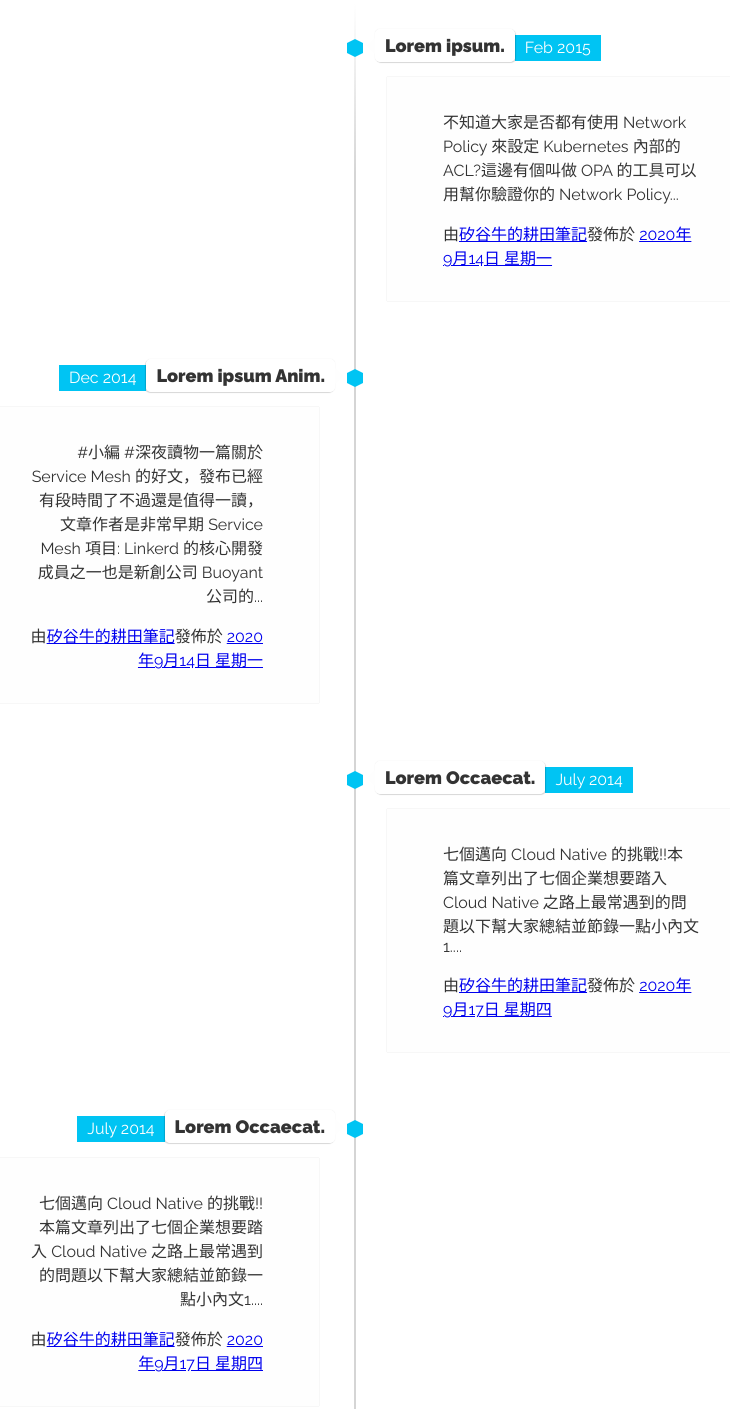
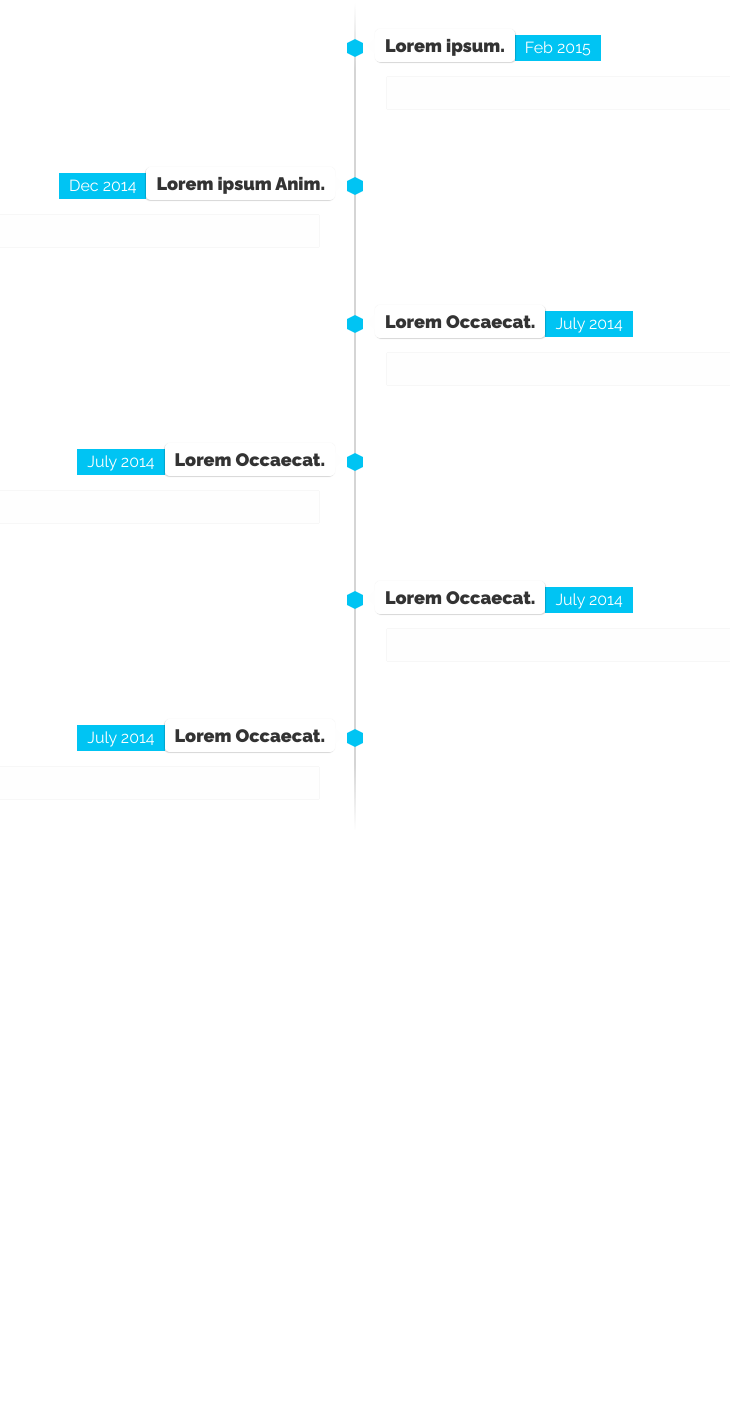
Before and after one commit to technologynoteniu/timeline, a plain HTML site: page index.html in a window 1280 px wide. Shown: the part 103-1512 px from the top of the page, without its empty margins (285-1015 px from the left). After the commit the page ends 942 px from the top, so only its background shows below. Drawn offline with Linux system fonts and the light colour scheme.

Commit message:
reduce html

```diff
--- a/index.html
+++ b/index.html
@@ -27,7 +27,7 @@
         <span class="flag">Lorem ipsum.</span>
         <span class="time-wrapper"><span class="time">Feb 2015</span></span>
       </div>
-      <div class="desc"><div class="fb-post" data-href="https://www.facebook.com/technologynoteniu/posts/120445456456262" data-width="350" data-show-text="true"><blockquote cite="https://www.facebook.com/technologynoteniu/posts/120445456456262" class="fb-xfbml-parse-ignore"><p>不知道大家是否都有使用 Network Policy 來設定 Kubernetes 內部的 ACL?這邊有個叫做 OPA 的工具可以用幫你驗證你的 Network Policy...</p>由<a href="https://www.facebook.com/technologynoteniu/">矽谷牛的耕田筆記</a>發佈於&nbsp;<a href="https://www.facebook.com/technologynoteniu/posts/120445456456262">2020年9月14日 星期一</a></blockquote></div></div></div>
+      <div class="desc"><div class="fb-post" data-href="https://www.facebook.com/technologynoteniu/posts/120445456456262" data-show-text="true"></div>
   </li>
 
   <!-- Item 2 -->
@@ -38,7 +38,7 @@
         <span class="flag">Lorem ipsum Anim.</span>
         <span class="time-wrapper"><span class="time">Dec 2014</span></span>
       </div>
-      <div class="desc"><div class="fb-post" data-href="https://www.facebook.com/technologynoteniu/posts/120528776447930" data-width="350" data-show-text="true"><blockquote cite="https://www.facebook.com/technologynoteniu/posts/120528776447930" class="fb-xfbml-parse-ignore"><p>#小編 #深夜讀物一篇關於 Service Mesh 的好文，發布已經有段時間了不過還是值得一讀， 文章作者是非常早期 Service Mesh 項目: Linkerd 的核心開發成員之一也是新創公司 Buoyant 公司的...</p>由<a href="https://www.facebook.com/technologynoteniu/">矽谷牛的耕田筆記</a>發佈於&nbsp;<a href="https://www.facebook.com/technologynoteniu/posts/120528776447930">2020年9月14日 星期一</a></blockquote></div></div></div>
+      <div class="desc"><div class="fb-post" data-href="https://www.facebook.com/technologynoteniu/posts/120528776447930" data-show-text="true"></div>
   </li>
 
   <!-- Item 3 -->
@@ -49,7 +49,7 @@
         <span class="flag">Lorem Occaecat.</span>
         <span class="time-wrapper"><span class="time">July 2014</span></span>
       </div>
-      <div class="desc"><div class="fb-post" data-href="https://www.facebook.com/technologynoteniu/posts/125741595926648" data-width="350" data-show-text="true"><blockquote cite="https://www.facebook.com/technologynoteniu/posts/125741595926648" class="fb-xfbml-parse-ignore"><p>七個邁向 Cloud Native 的挑戰!!本篇文章列出了七個企業想要踏入 Cloud Native 之路上最常遇到的問題以下幫大家總結並節錄一點小內文1....</p>由<a href="https://www.facebook.com/technologynoteniu/">矽谷牛的耕田筆記</a>發佈於&nbsp;<a href="https://www.facebook.com/technologynoteniu/posts/125741595926648">2020年9月17日 星期四</a></blockquote></div></div>
+      <div class="desc"><div class="fb-post" data-href="https://www.facebook.com/technologynoteniu/posts/125741595926648" data-show-text="true"></div>
     </div>
   </li>
 
@@ -61,7 +61,7 @@
         <span class="flag">Lorem Occaecat.</span>
         <span class="time-wrapper"><span class="time">July 2014</span></span>
       </div>
-      <div class="desc"><div class="fb-post" data-href="https://www.facebook.com/technologynoteniu/posts/125741595926648" data-width="350" data-show-text="true"><blockquote cite="https://www.facebook.com/technologynoteniu/posts/125741595926648" class="fb-xfbml-parse-ignore"><p>七個邁向 Cloud Native 的挑戰!!本篇文章列出了七個企業想要踏入 Cloud Native 之路上最常遇到的問題以下幫大家總結並節錄一點小內文1....</p>由<a href="https://www.facebook.com/technologynoteniu/">矽谷牛的耕田筆記</a>發佈於&nbsp;<a href="https://www.facebook.com/technologynoteniu/posts/125741595926648">2020年9月17日 星期四</a></blockquote></div></div>
+      <div class="desc"><div class="fb-post" data-href="https://www.facebook.com/technologynoteniu/posts/125741595926648" data-show-text="true"></div>
     </div>
   </li>
 
@@ -74,7 +74,7 @@
         <span class="flag">Lorem Occaecat.</span>
         <span class="time-wrapper"><span class="time">July 2014</span></span>
       </div>
-      <div class="desc"><div class="fb-post" data-href="https://www.facebook.com/technologynoteniu/posts/125741595926648" data-width="350" data-show-text="true"><blockquote cite="https://www.facebook.com/technologynoteniu/posts/125741595926648" class="fb-xfbml-parse-ignore"><p>七個邁向 Cloud Native 的挑戰!!本篇文章列出了七個企業想要踏入 Cloud Native 之路上最常遇到的問題以下幫大家總結並節錄一點小內文1....</p>由<a href="https://www.facebook.com/technologynoteniu/">矽谷牛的耕田筆記</a>發佈於&nbsp;<a href="https://www.facebook.com/technologynoteniu/posts/125741595926648">2020年9月17日 星期四</a></blockquote></div></div>
+      <div class="desc"><div class="fb-post" data-href="https://www.facebook.com/technologynoteniu/posts/125741595926648" data-show-text="true"></div>
     </div>
   </li>
 
@@ -86,7 +86,7 @@
         <span class="flag">Lorem Occaecat.</span>
         <span class="time-wrapper"><span class="time">July 2014</span></span>
       </div>
-      <div class="desc"><div class="fb-post" data-href="https://www.facebook.com/technologynoteniu/posts/125741595926648" data-width="350" data-show-text="true"><blockquote cite="https://www.facebook.com/technologynoteniu/posts/125741595926648" class="fb-xfbml-parse-ignore"><p>七個邁向 Cloud Native 的挑戰!!本篇文章列出了七個企業想要踏入 Cloud Native 之路上最常遇到的問題以下幫大家總結並節錄一點小內文1....</p>由<a href="https://www.facebook.com/technologynoteniu/">矽谷牛的耕田筆記</a>發佈於&nbsp;<a href="https://www.facebook.com/technologynoteniu/posts/125741595926648">2020年9月17日 星期四</a></blockquote></div></div>
+      <div class="desc"><div class="fb-post" data-href="https://www.facebook.com/technologynoteniu/posts/125741595926648" data-show-text="true"></div>
     </div>
   </li>
 
```
